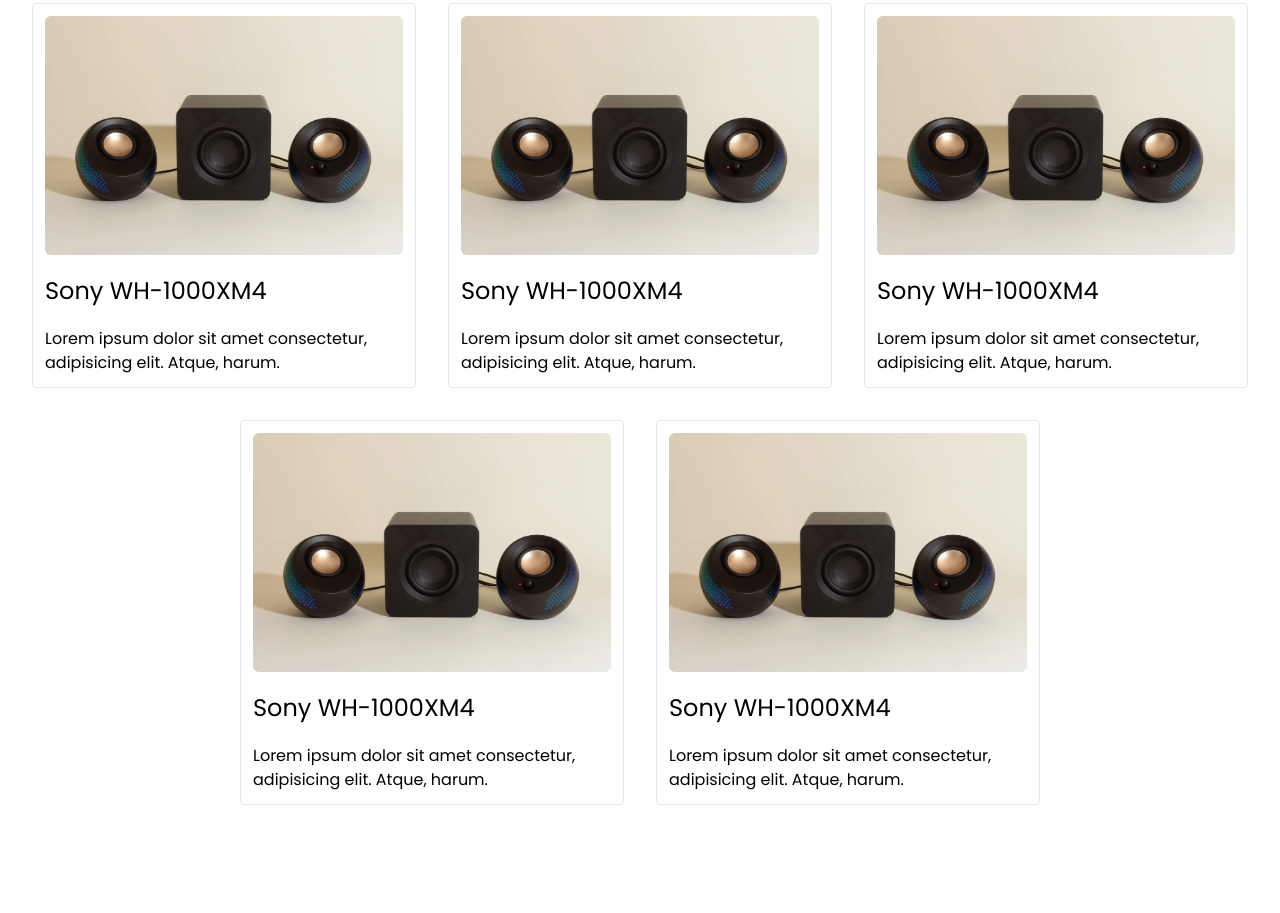
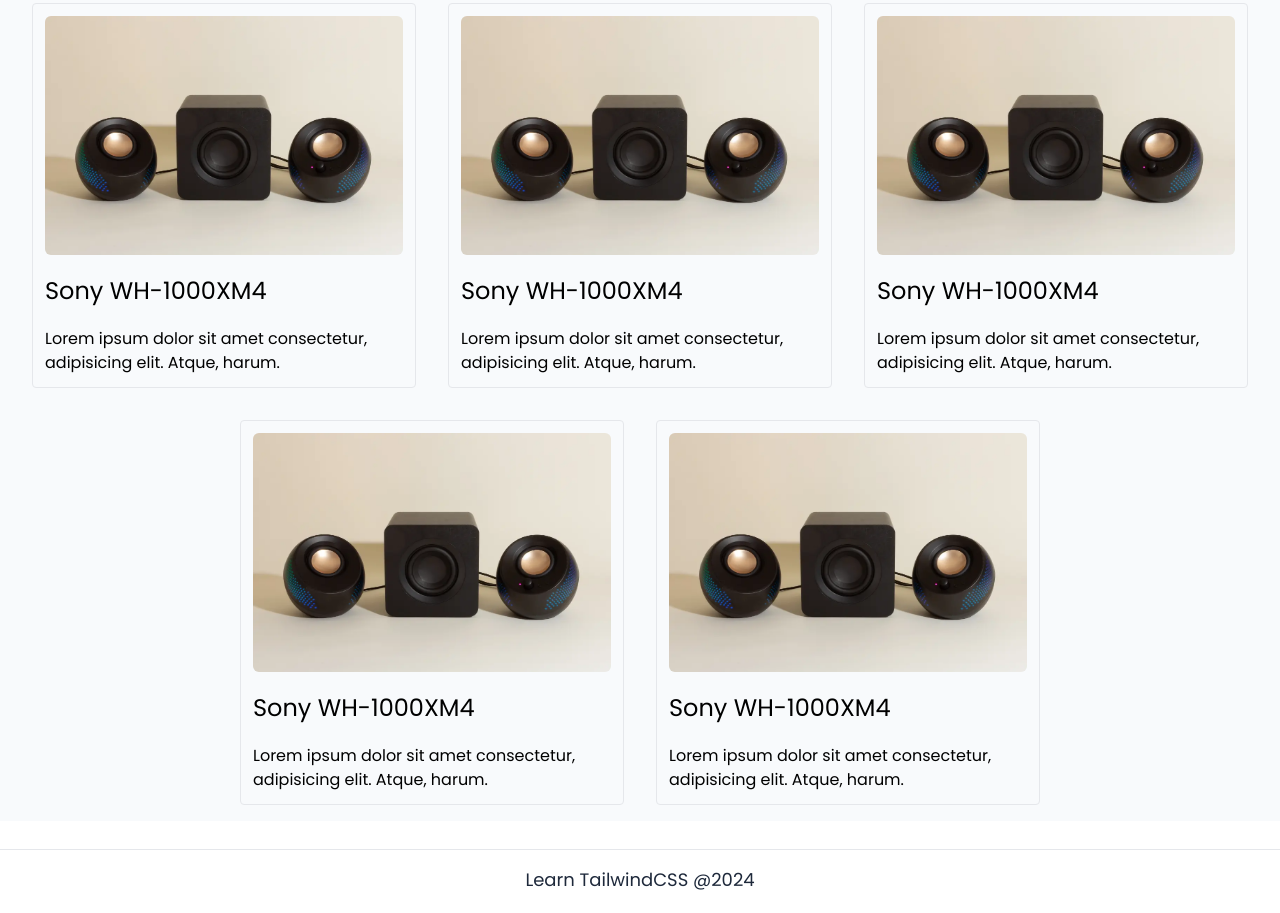
Before and after one commit to atmiktumane/Tailwind-CSS-HandsOn, a plain HTML site: page index.html in a window 1280 px wide. Shown: the part 389-1302 px from the top of the page. Before the commit the page ends 1222 px from the top, so only its background shows below. Drawn offline with nearby package versions, Linux system fonts and the light colour scheme.

Commit message:
styled footer section

```diff
--- a/index.html
+++ b/index.html
@@ -33,7 +33,7 @@
             </section>
 
             <!-- Products Section -->
-            <section class="my-3">
+            <section class="my-3 bg-slate-50">
                 <div class="flex flex-wrap justify-center">
                     <div class="max-w-sm border rounded p-3 m-4">
                         <img class="rounded-md" src="./assets/images/speaker.jpg" alt="speaker">
@@ -64,7 +64,9 @@
             </section>
         </main>
 
-        <footer></footer>
+        <footer class="h-16 border-t py-4 text-center mt-7">
+            <p class="text-lg text-slate-800">Learn TailwindCSS @2024</p>
+        </footer>
     </div>
 
 </body>
```
